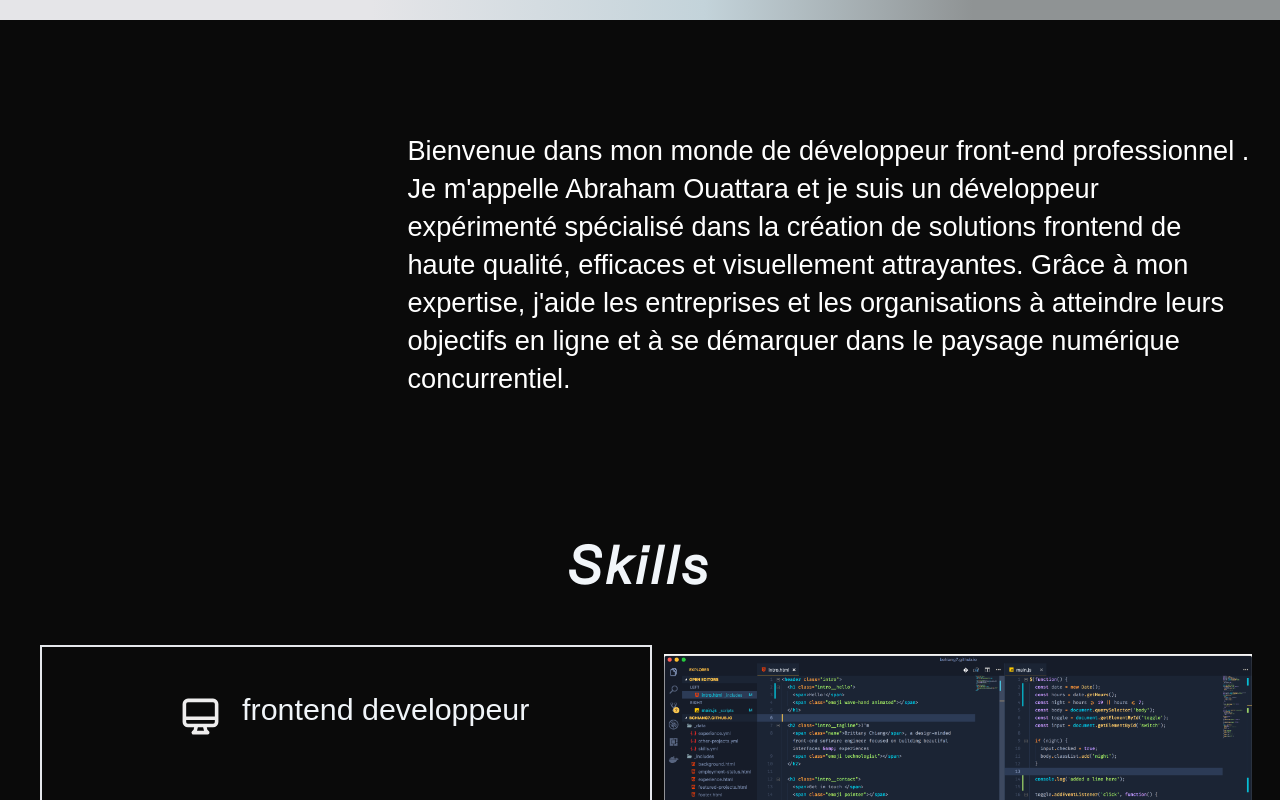
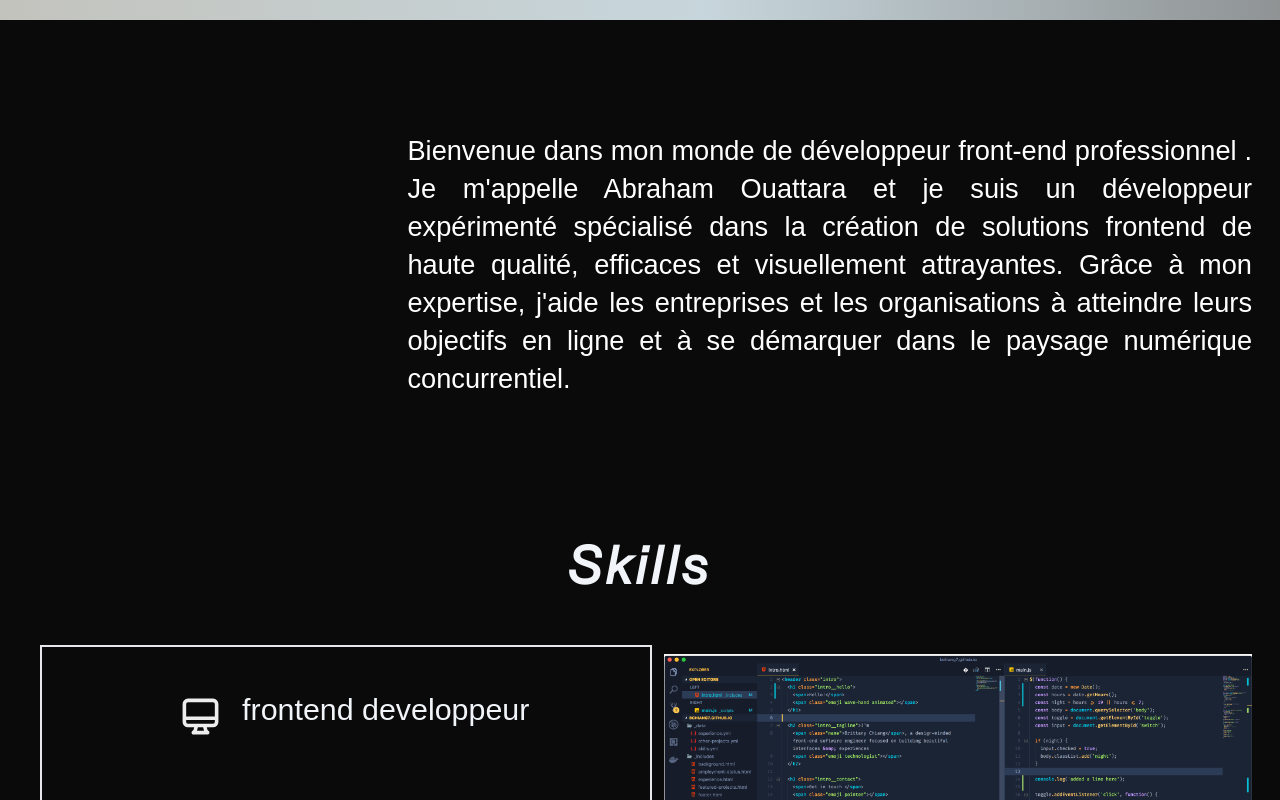
Before and after one commit to ouattaraabraham/portfolio-ab, a React (Create React App) app: page / in a window 1280 px wide. Shown: the part 780-1580 px from the top of the page. Built offline with nearby package versions, Linux system fonts and the light colour scheme; what tailwindcss-background-extended would draw is missing.

Commit message:
change bg-gradien home en navbar

```diff
--- a/src/App.js
+++ b/src/App.js
@@ -13,7 +13,7 @@ import Plans from "./components/Plans";
 
 function App() {
   return (
-    <div className="bg-gradient-session font-enraSlabVariable	">
+    <div className="bg-gradient-home font-enraSlabVariable	">
       <NavBar/>
       <Home/>
       <div className="bg-neutral-950 text-white">
--- a/src/components/About.js
+++ b/src/components/About.js
@@ -9,7 +9,7 @@ function About() {
           <div className=' md:hidden text-center'>
               <h1 className='tracking-[.07em] text-[2.5rem] md:text-[3rem] lg:text-[3.25rem] font-montrealI font-semibold'>About</h1>
           </div>
-              <p className='text-[1.3rem] sm:text-[1.5rem] leading-[1.4] lg:text-[1.7rem]  '>
+              <p className='text-justify	text-[1.3rem] sm:text-[1.5rem] leading-[1.4] lg:text-[1.7rem]  '>
               Bienvenue dans mon monde de développeur front-end professionnel . Je m'appelle Abraham Ouattara et je suis un développeur expérimenté spécialisé dans la création de solutions frontend de haute qualité, efficaces et visuellement attrayantes. Grâce à mon expertise, j'aide les entreprises et les organisations à atteindre leurs objectifs en ligne et à se démarquer dans le paysage numérique concurrentiel.
               </p>
               {/* <br />
--- a/src/components/Footer.js
+++ b/src/components/Footer.js
@@ -1,6 +1,5 @@
 import React from 'react'
 import ReseauSociaux from './ReseauSociaux'
-
 function Footer() {
   return (
     <div className='py-20 px-4 md:px-7 '>
--- a/src/components/MeContacter.js
+++ b/src/components/MeContacter.js
@@ -15,7 +15,7 @@ function MeContacter() {
     // transition={{duration: 1.5,}}
     //  whileInView={{borderColor:colors}}
      className='py-8 mx-auto text-center text-slate-10  items-center sm:py-10  sm:max-w-2xl'>
-      <h2>Interested in collaborating with me?</h2>
+      <h2 className='text-lg'>collaborating with me?</h2>
       <p className='lg:text-lg py-5'>
        I’m always open to discussing product design work or partnership opportunities.
       </p>
--- a/src/components/NavBar.js
+++ b/src/components/NavBar.js
@@ -71,7 +71,7 @@ function NavBar() {
         animate={{y:0}}
         transition={{delay: 0 , duration:1}}
         exit={{y:-800}}
-         className='md:hidden  absolute flex flex-col gap-10 top-0 right-0 h-screen  w-full justify-center items-center bg-slate-200 text-black py-10 '>
+         className='md:hidden  absolute flex flex-col gap-10 top-0 right-0 h-screen  w-full justify-center items-center bg-gradient-home text-black py-10 '>
 
             <ul className='text-center w-full'>
                  <div className='w-full h-[1px] bg-black'></div>
@@ -99,7 +99,7 @@ function NavBar() {
                 animate={{y:0 , opacity:1}}
                 transition={{delay:delay , duration:.5}}
 
-                 className="p-2 bg-[#d3cabd] rounded-full border-2" key={id} href={link} target='blanc'>
+                 className="p-2 bg-[#9c9c9cd4] rounded-full " key={id} href={link} target='blanc'>
                   {icon}
                 </motion.a>
                 )
--- a/src/index.css
+++ b/src/index.css
@@ -24,9 +24,12 @@
 }
 
 .bg-gradient-session{background-image:  linear-gradient(90deg, rgba(229,229,232,1) 29%, rgba(195,211,218,1) 55%, rgba(143,147,148,1) 76%);}
-.bg-gradient-btn{background: linear-gradient(90deg, rgba(2,60,145,1) 29%, rgba(25,59,179,1) 55%, rgba(27,91,223,1) 76%);
+.bg-gradient-btn{background: linear-gradient(90deg, rgba(2,60,145,1) 29%, rgba(25,59,179,1) 55%, rgba(27,91,223,1) 76%);}
+.bg-gradient-home{background: linear-gradient(90deg, rgba(195,195,189,1) 0%, rgba(199,214,220,1) 55%, rgba(143,147,148,1) 100%);
 }
+
 .bg-image-tailwindcss { background-image: url('https://avatars0.githubusercontent.com/u/30317862'); }
+
 
 .bg-clip-border { background-clip: border-box; }
 .bg-clip-padding { background-clip: padding-box; }
--- a/tailwind.config.js
+++ b/tailwind.config.js
@@ -22,6 +22,7 @@ module.exports = {
       },
       backgroundImage:{
         gradient: 'linear-gradient(83deg, rgba(255,255,255,0) 50%, rgba(255,255,255,1) 50%, rgba(255,255,255,1) 51%)',
+        gradient1:' linear-gradient(83deg, rgba(213,213,225,1) 0%, rgba(201,204,215,1) 50%, rgba(185,182,206,1) 100%)'
       }
       ,
       keyframes:{
```
